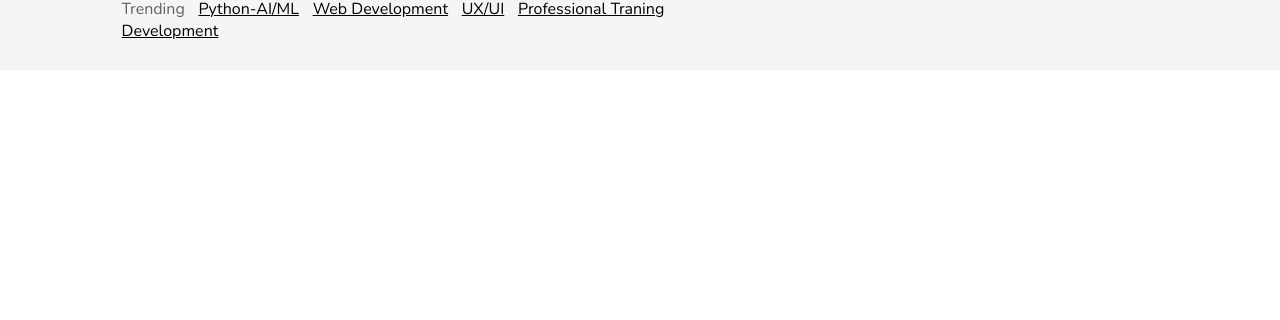
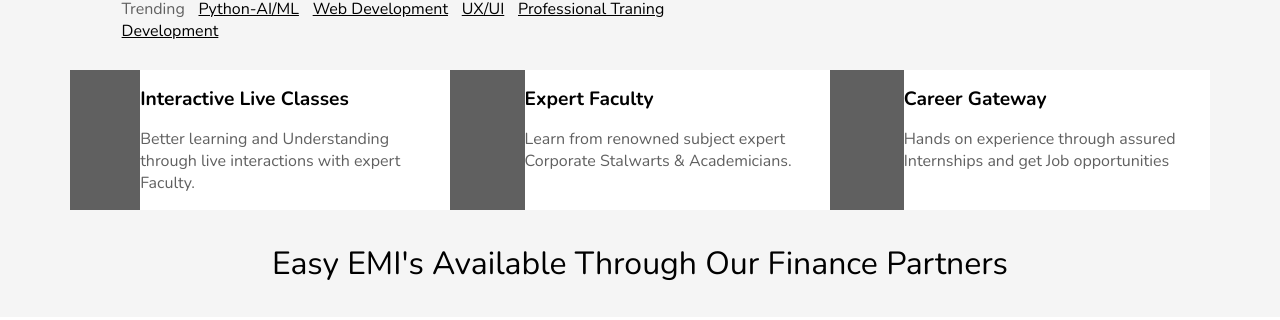
Before and after one commit to Hardikbhanot/Future-Minds, a Next.js app in the folder client/: page / in a window 1280 px wide. Shown: the part 468-788 px from the top of the page. Built offline with nearby package versions, Linux system fonts and the light colour scheme.

Commit message:
banner cards added

```diff
--- a/client/components/layout/LandingPage/BannerCards/BannerCards.module.scss
+++ b/client/components/layout/LandingPage/BannerCards/BannerCards.module.scss
@@ -0,0 +1,52 @@
+@use '../../../../styles/abstracts/fonts' as fonts;
+@use '../../../../styles/abstracts/colors' as colors;
+
+.banner_cards {
+  width: 100%;
+  display: flex;
+  flex-direction: column;
+  background-color: colors.$color-secondary-white;
+}
+
+.banner_card_container {
+  width: 90%;
+  margin: auto;
+  display: flex;
+  flex-direction: row;
+  justify-content: center;
+}
+
+.banner_card {
+  width: 33%;
+  display: flex;
+  flex-direction: row;
+  justify-content: space-evenly;
+  background-color: colors.$color-primary-white;
+}
+
+.card_img_container {
+  width: 130px;
+  background-color: colors.$color-banner-discription;
+}
+
+.card_content {
+  display: flex;
+  flex-direction: column;
+  justify-content: flex-start;
+  .cards_heading {
+    font-weight: 700;
+    margin: 1rem 0 0 0;
+    font-size: fonts.$fonts-banner-card-heading;
+  }
+  .card_summary {
+    font-weight: 400;
+    color: colors.$color-banner-discription;
+    font-size: fonts.$fonts-banner-card-discription;
+  }
+}
+
+.banner_cards_last_para {
+  font-weight: 400;
+  text-align: center;
+  font-size: fonts.$fonts-banner-card-para;
+}
--- a/client/components/layout/LandingPage/BannerCards/BannerCards.tsx
+++ b/client/components/layout/LandingPage/BannerCards/BannerCards.tsx
@@ -1,8 +1,47 @@
-const BannerCards = () => {
+import styles from './BannerCards.module.scss';
+interface BannerCardsProps {
+  noOfCards: number;
+}
+
+const BannerCards = ({ noOfCards }: BannerCardsProps) => {
   return (
-    <div>
-      <h1>Cards</h1>
-    </div>
+    <section className={styles.banner_cards}>
+      <div className={styles.banner_card_container}>
+        <div className={styles.banner_card}>
+          <div className={styles.card_img_container}></div>
+          <div className={styles.card_content}>
+            <h3 className={styles.cards_heading}>Interactive Live Classes</h3>
+            <p className={styles.card_summary}>
+              Better learning and Understanding through live interactions with
+              expert Faculty.
+            </p>
+          </div>
+        </div>
+        <div className={styles.banner_card}>
+          <div className={styles.card_img_container}></div>
+          <div className={styles.card_content}>
+            <h3 className={styles.cards_heading}>Expert Faculty</h3>
+            <p className={styles.card_summary}>
+              Learn from renowned subject expert Corporate Stalwarts &
+              Academicians.
+            </p>
+          </div>
+        </div>
+        <div className={styles.banner_card}>
+          <div className={styles.card_img_container}></div>
+          <div className={styles.card_content}>
+            <h3 className={styles.cards_heading}>Career Gateway</h3>
+            <p className={styles.card_summary}>
+              Hands on experience through assured Internships and get Job
+              opportunities
+            </p>
+          </div>
+        </div>
+      </div>
+      <h3 className={styles.banner_cards_last_para}>
+        Easy EMI's Available Through Our Finance Partners
+      </h3>
+    </section>
   );
 };
 
--- a/client/components/layout/Navbar/Navbar.module.scss
+++ b/client/components/layout/Navbar/Navbar.module.scss
@@ -13,6 +13,8 @@
   justify-content: space-between;
   position: fixed;
   top: 0;
+  z-index: 100;
+  background-color: colors.$color-primary-white;
 
   &_logo {
     align-self: center;
--- a/client/pages/index.tsx
+++ b/client/pages/index.tsx
@@ -2,6 +2,8 @@ import Head from 'next/head';
 
 import Navbar from '../components/layout/Navbar/Navbar';
 import Banner from '../components/layout/LandingPage/Banner/Banner';
+import BannerCards from '../components/layout/LandingPage/BannerCards/BannerCards';
+
 const Home = () => {
   return (
     <>
@@ -20,6 +22,7 @@ const Home = () => {
       <main>
         <Navbar />
         <Banner />
+        <BannerCards noOfCards={3} />
       </main>
     </>
   );
--- a/client/styles/abstracts/_fonts.scss
+++ b/client/styles/abstracts/_fonts.scss
@@ -1,3 +1,7 @@
 $fonts-navbar-li: 1em;
 $fonts-main-heading: 3em;
 $fonts-main-discription: 1.1em;
+
+$fonts-banner-card-para: 2em;
+$fonts-banner-card-heading: 1.2em;
+$fonts-banner-card-discription: 1em;
```
